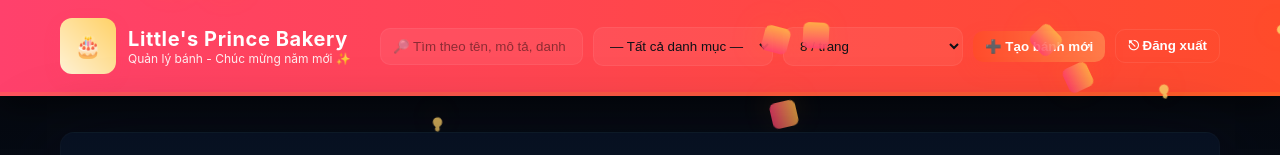
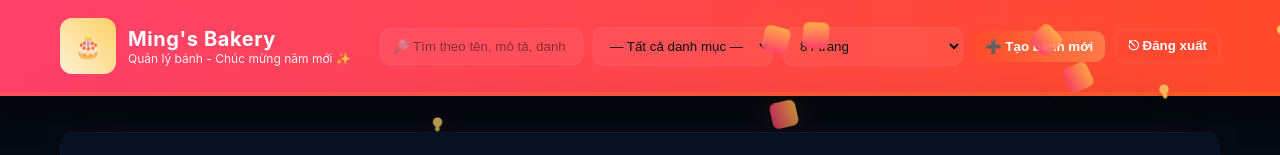
Before and after one commit to Ming-ely/shop-cakes, a plain HTML site: page index.html in a window 1280 px wide. Shown: the top 155 px of the page. Drawn offline with Linux system fonts and the light colour scheme; no server answers; sample sign-in values are in the browser's storage.

Commit message:
update html

```diff
--- a/index.html
+++ b/index.html
@@ -13,7 +13,7 @@
       <div class="brand">
         <div class="logo">🎂</div>
         <div>
-          <h1>Little's Prince Bakery</h1>
+          <h1>Ming's Bakery</h1>
           <p class="subtitle">Quản lý bánh - Chúc mừng năm mới ✨</p>
         </div>
       </div>
```
